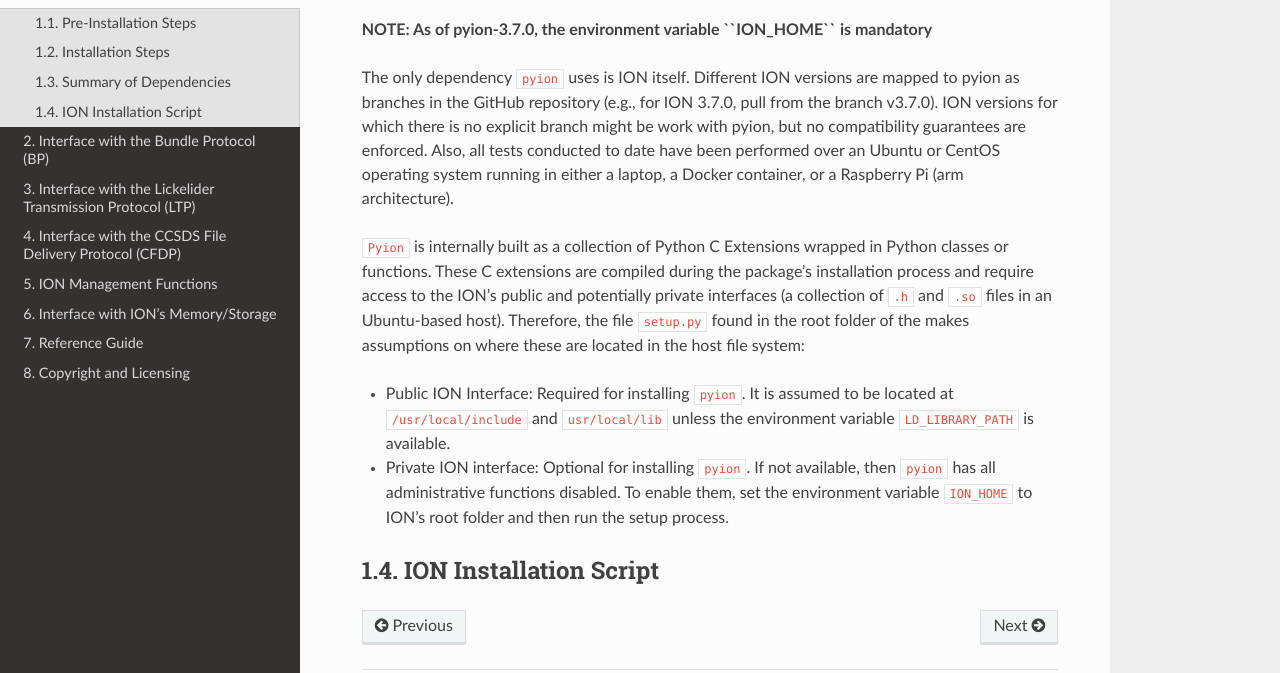
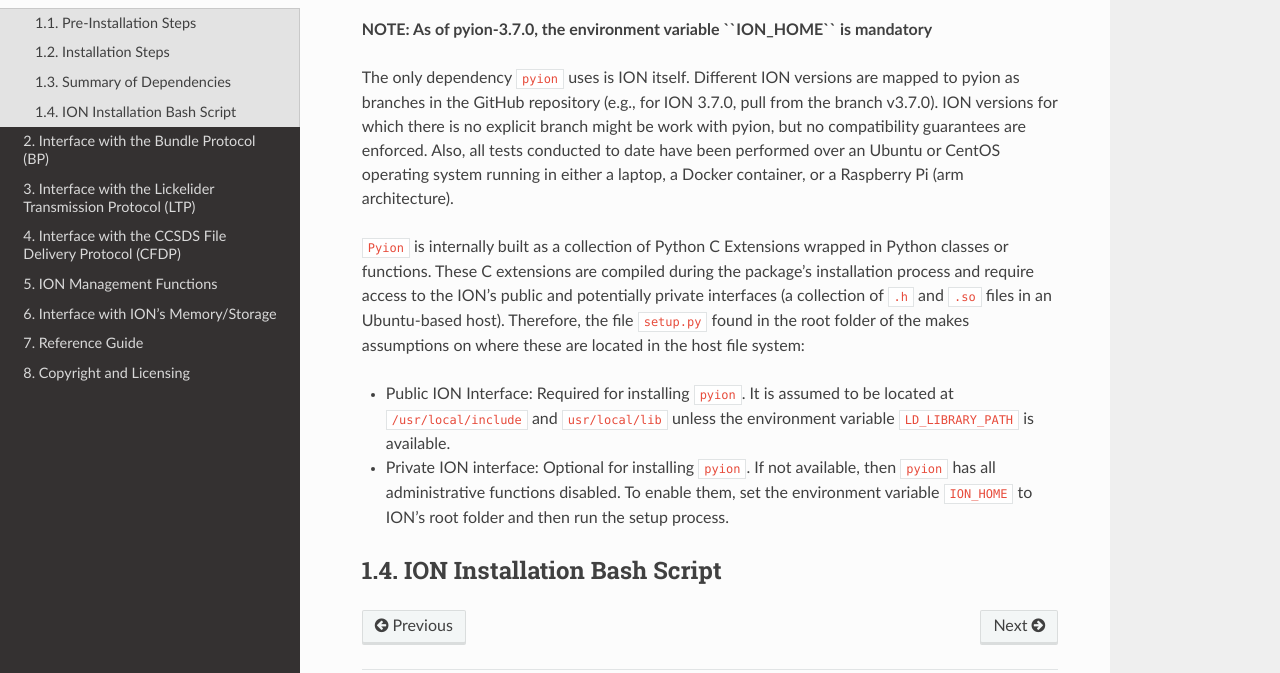
Before and after one commit to msancheznet/pyion, a Sphinx documentation site: the page built from docs/install.rst, in a window 1280 px wide and 900 px high, scrolled down 731 px. Shown: the part 125-798 px from the top of the window. Built offline with Sphinx 7.4.7 and the Read the Docs theme 2.0.0, drawn with Linux system fonts in a browser that asks for light colours; comment, search, counter and statistics services are not loaded; some of the changed lines change nothing that is shown.

Commit message:
Update install.rst

```diff
--- a/docs/install.rst
+++ b/docs/install.rst
@@ -41,11 +41,11 @@
 
 - Private ION interface: Optional for installing ``pyion``. If not available, then ``pyion`` has all administrative functions disabled. To enable them, set the environment variable ``ION_HOME`` to ION's root folder and then run the setup process.
 
-ION Installation Script
------------------------
+ION Installation Bash Script
+----------------------------
 
-.. role:: bash(code)
-   :language: bash
+.. code-block:: bash
+    :linenos:
 
    autoheader
    aclocal
```
